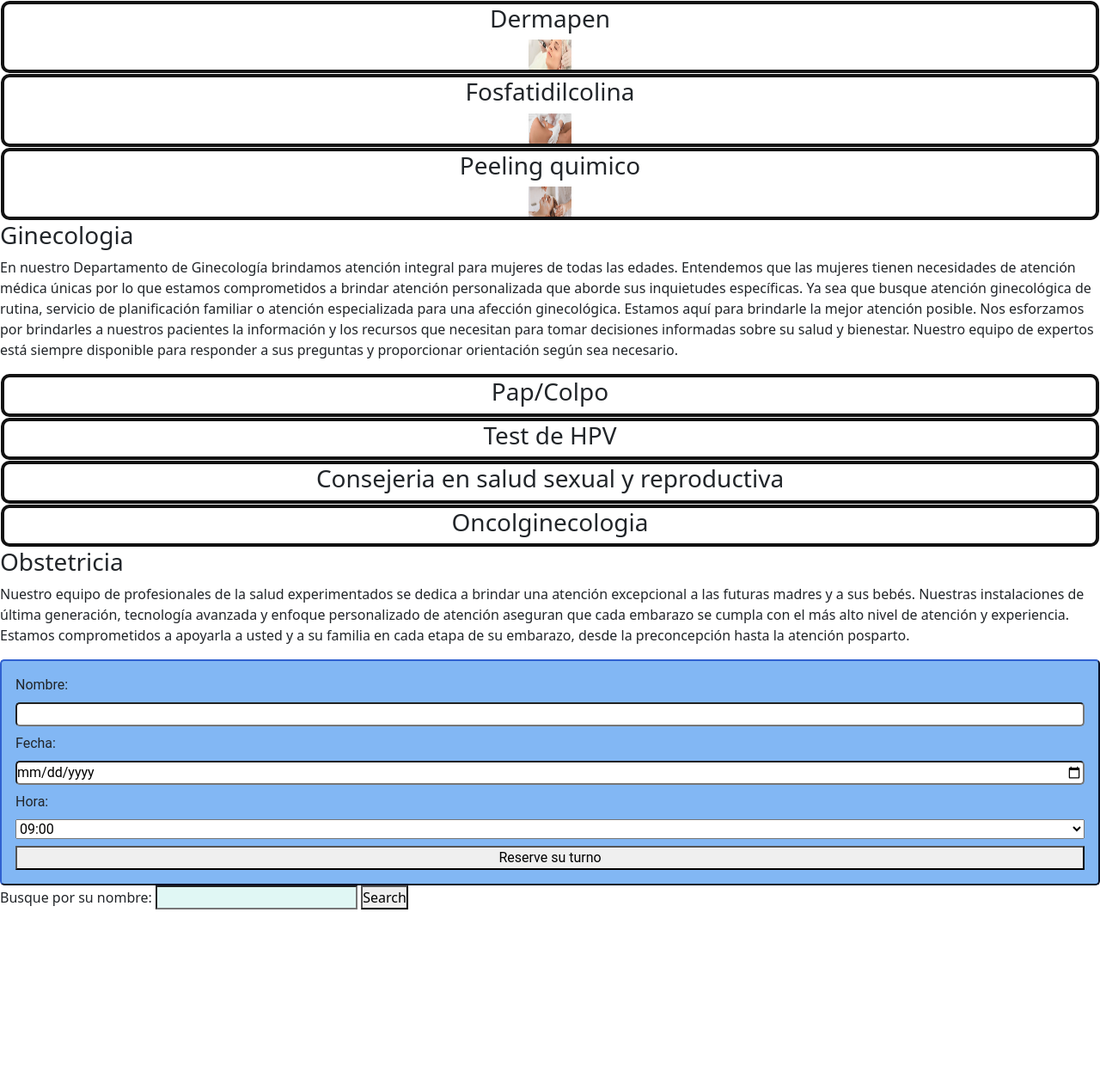
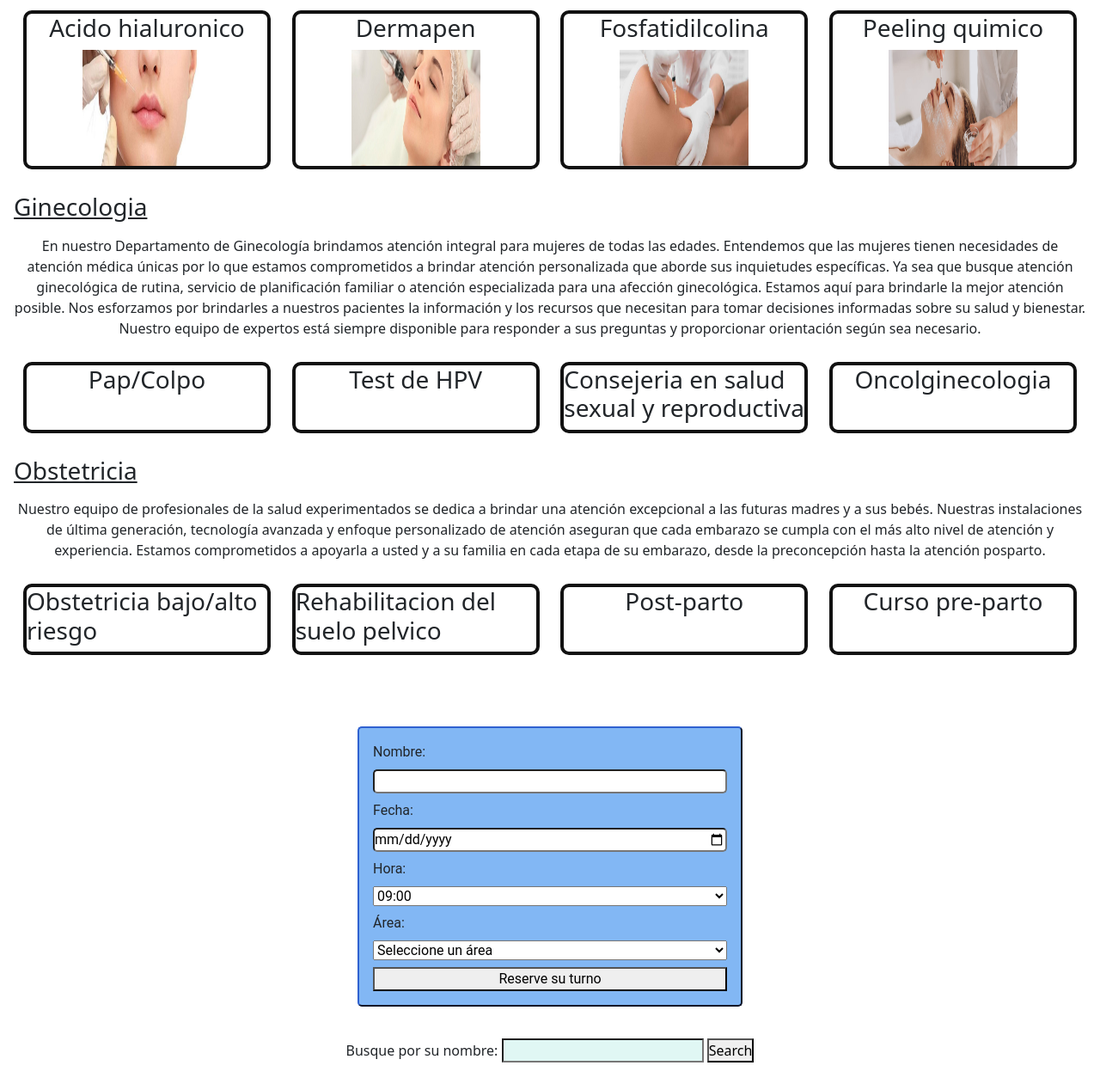
Before and after one commit to GNAmoros/3er-preEntrega-js-Amoros, a website: page index.html in a window 1280 px wide. Shown: the part 641-1909 px from the top of the page at 86% size. Before the commit the page ends 1699 px from the top, so only its background shows below. Drawn offline with nearby package versions, Linux system fonts and the light colour scheme.

Commit message:
developing all in 1

```diff
--- a/index.html
+++ b/index.html
@@ -18,42 +18,50 @@
         </a>
         <div class="navbarLinks">
             <ul>
-                <li><a href="./pages/estetica.html">Estetica</a></li>
-                <li><a href="./pages/ginecologica.html">Ginecologia</a></li>
-                <li><a href="./pages/obstetricia.html">Obstetricia</a></li>
-                <li><a href="./pages/contacto.html">Contacto</a></li>
+                <li><a href="#aesthetic">Estetica</a></li>
+                <li><a href="#gyn">Ginecologia</a></li>
+                <li><a href="#obs">Obstetricia</a></li>
+                <li><a href="#cont">Contacto</a></li>
             </ul>
         </div>
     </nav>
     <main>
-        <h2>Bienvenido a nuestra clínica de obstetricia y ginecología, donde nos esforzamos por brindar atención de la más alta calidad.
+        <h2 class="intro">Bienvenido a nuestra clínica de obstetricia y ginecología, donde nos esforzamos por brindar atención de la más alta calidad.
             Entendemos que las mujeres tienen necesidades de atención médica únicas y estamos aquí para brindar atención personalizada que aborde sus inquietudes específicas. Ya sea que busque atención ginecológica de rutina, servicios de planificación familiar o atención prenatal y posparto, estamos comprometidos a brindarle la mejor atención posible.</h2>
-        <section>
-            <h3>Estetica</h3>
-            <p>nuestro Departamento de Estetica, donde la belleza se encuentra con la ciencia para ayudarlo a verse y sentirse lo mejor posible. Nuestro equipo de profesionales experimentados se dedica a brindar lo último en tratamientos estéticos y tecnologías para ayudarlo a alcanzar sus objetivos de belleza.
+        <section id="aesthetic">
+            <h3 class="header">Estetica</h3>
+            <p class="info">nuestro Departamento de Estetica, donde la belleza se encuentra con la ciencia para ayudarlo a verse y sentirse lo mejor posible. Nuestro equipo de profesionales experimentados se dedica a brindar lo último en tratamientos estéticos y tecnologías para ayudarlo a alcanzar sus objetivos de belleza.
                 Nuestra gama de servicios incluye, desde tratamientos para el cuidado de la piel y faciales hasta contorno corporal y procedimientos cosméticos. Nuestro equipo de expertos trabaja con usted para crear un plan de tratamiento personalizado que aborde sus necesidades e inquietudes únicas.
                 Entendemos que la decisión de someterse a un tratamiento estético puede ser personal y estamos comprometidos a brindarle el más alto nivel de cuidado y atención. Nuestro objetivo es ayudarle a alcanzar sus metas de belleza de una manera segura y efectiva, con resultados que superen sus expectativas</p>
         </section>
         <div id="productAes"></div>
-        <section>
-            <h3>Ginecologia</h3>
-            <p>En nuestro Departamento de Ginecología brindamos atención integral para mujeres de todas las edades.
+        <section id="gyn">
+            <h3 class="header">Ginecologia</h3>
+            <p class="info">En nuestro Departamento de Ginecología brindamos atención integral para mujeres de todas las edades.
                 Entendemos que las mujeres tienen necesidades de atención médica únicas por lo que estamos comprometidos a brindar atención personalizada que aborde sus inquietudes específicas. Ya sea que busque atención ginecológica de rutina, servicio de planificación familiar o atención especializada para una afección ginecológica. Estamos aquí para brindarle la mejor atención posible.
                 Nos esforzamos por brindarles a nuestros pacientes la información y los recursos que necesitan para tomar decisiones informadas sobre su salud y bienestar. Nuestro equipo de expertos está siempre disponible para responder a sus preguntas y proporcionar orientación según sea necesario.</p>
         </section>
         <div id="productGin"></div>
-        <section>
-            <h3>Obstetricia</h3>
-            <p>Nuestro equipo de profesionales de la salud experimentados se dedica a brindar una atención excepcional a las futuras madres y a sus bebés. Nuestras instalaciones de última generación, tecnología avanzada y enfoque personalizado de atención aseguran que cada embarazo se cumpla con el más alto nivel de atención y experiencia. Estamos comprometidos a apoyarla a usted y a su familia en cada etapa de su embarazo, desde la preconcepción hasta la atención posparto.</p>
+        <section id="obs">
+            <h3 class="header">Obstetricia</h3>
+            <p class="info">Nuestro equipo de profesionales de la salud experimentados se dedica a brindar una atención excepcional a las futuras madres y a sus bebés. Nuestras instalaciones de última generación, tecnología avanzada y enfoque personalizado de atención aseguran que cada embarazo se cumpla con el más alto nivel de atención y experiencia. Estamos comprometidos a apoyarla a usted y a su familia en cada etapa de su embarazo, desde la preconcepción hasta la atención posparto.</p>
         </section>
         <div id="productObs"></div>
+        <div id="cont" class="contact">
         <form class="contactForm">
             <label for="name">Nombre:</label>
             <input type="text" id="name">
             <label for="date">Fecha:</label>
             <input type="date" id="date">
             <label for="time">Hora:</label>
-            <select id="time"></select>
+            <select id="time" required></select>
+            <label for="area">Área:</label>
+    <select id="area" required>
+        <option value="">Seleccione un área</option>
+        <option value="Estetica">Estetica</option>
+        <option value="Ginecologia">Ginecologia</option>
+        <option value="Obstetricia">Obstetricia</option>
+    </select>
             <button id="saveDate">Reserve su turno</button>
           </form>
           <form>
@@ -62,6 +70,7 @@
             <button id="searchDate">Search</button>
           </form>
           <div id="savedAppointments"></div>
+        </div>
     </main>
     <script src="./js/main.js"></script>
     <script src="https://cdn.jsdelivr.net/npm/bootstrap@5.3.0/dist/js/bootstrap.bundle.min.js" integrity="sha384-geWF76RCwLtnZ8qwWowPQNguL3RmwHVBC9FhGdlKrxdiJJigb/j/68SIy3Te4Bkz" crossorigin="anonymous"></script>
--- a/js/main.js
+++ b/js/main.js
@@ -23,6 +23,8 @@ const services = [
 
 let aesthetic = document.getElementById("productAes");
 const gynecology = services.filter((service) => service.area === "Ginecologia");
+const obstetrics = services.filter((service) => service.area === "Obstetricia");
+
 
 
 services.forEach(service => {
@@ -58,6 +60,26 @@ function populateGynecologyCards() {
 }
 
 populateGynecologyCards();
+
+function populateObstetricsCards() {
+    const obstetricsDiv = document.getElementById("productObs");
+
+    obstetrics.forEach((service) => {
+        let obsCard = document.createElement("div");
+        obsCard.className = "productCard";
+        obsCard.innerHTML = `
+            <h3>${service.name}</h3>
+            <!-- Add any other information or images here -->
+        `;
+        obsCard.addEventListener("click", () => {
+            showModal(service);
+        });
+        obstetricsDiv.appendChild(obsCard);
+    });
+}
+
+populateObstetricsCards();
+
 
 function showModal(service) {
     const modal = document.createElement("div");
@@ -230,7 +252,7 @@ saveBtn.addEventListener("click", (e) => {
     const time = timeSelect.value;
     const area = document.querySelector(".navbarLinks .active a")?.textContent;
 
-    if (name !== "" && date !== "" && time !== "") {
+    if (name !== "" && date !== "" && time !== "" && area !=="") {
         saveAppointment(name, date, time, area);
         nameInput.value = "";
         dateInput.value = "";
--- a/scss/_breakpoint.scss
+++ /dev/null
@@ -1,33 +0,0 @@
-@media (max-width:480px){
-    .toggleBtn{
-        display: flex;
-    }
-
-    .navbarLinks{
-        display: none;
-        width: 100%;
-        // border-radius: 1px;
-    }
-
-    .navbar{
-        flex-direction: column;
-        align-items: flex-start;
-    }
-
-    .navbarLinks ul{
-        width: 100%;
-        flex-direction: column;
-    }
-
-    .navbarLinks li{
-        text-align: center;
-    }
-
-    .navbarLinks li a{
-        padding: .5rem 1rem;
-    }
-
-    .navbarLinks.active{
-        display: flex;
-    }
-}
--- /dev/null
+++ b/scss/_cards.scss
@@ -0,0 +1,35 @@
+.aesImg {
+    width: 150px;
+    height: 135px;
+}
+
+.productCard {
+    width: 18rem;
+    display: flex;
+    flex-direction: column;
+    align-items: center;
+    border: 4px solid #111;
+    border-radius: 10px;
+    margin: 3px;
+}
+
+#productAes {
+    display: flex;
+    flex-direction: row;
+    justify-content: space-between;
+    margin: 1.5rem;
+}
+
+#productGin {
+        display: flex;
+        flex-direction: row;
+        justify-content: space-between;
+        margin: 1.5rem;
+}
+
+#productObs {
+    display: flex;
+    flex-direction: row;
+    justify-content: space-between;
+    margin: 1.5rem;
+}
--- a/scss/_commons.scss
+++ b/scss/_commons.scss
@@ -1,22 +1,20 @@
-.aesImg {
-    width: 50px;
-    height: 35px;
-}
 
-.productCard {
+.contact{
     display: flex;
     flex-direction: column;
+    justify-content: center;
     align-items: center;
-    border: 4px solid #111;
-    border-radius: 10px;
-    margin: 1px;
+    margin-top: 5rem;
+    gap: 2rem;
 }
 
 .contactForm{
+    width: 35%;
     display: flex;
     flex-direction: column;
     gap: 0.5rem;
     border: outset 2px #1c3a7c;
+    margin-bottom: 5px;
     padding: 1rem;
     border-radius: 5px;
     font-family: 'Roboto', sans-serif;
@@ -31,3 +29,18 @@
 .contactForm input {
     border-radius: 5px;
 }
+
+.intro {
+    margin: 1.5rem;
+    text-align: center;
+}
+
+.header {
+    margin: 1rem;
+    text-decoration: underline;
+}
+
+.info {
+    margin: 1rem;
+    text-align: center;
+}
--- a/scss/main.scss
+++ b/scss/main.scss
@@ -1,7 +1,8 @@
 @import "_vars";
 @import "_nav";
 @import "_commons";
-@import "_breakpoint";
+@import "_cards";
+
 
 *{
     padding: 0;
```
Also changed, not shown: css/main.css, 1 other file.
